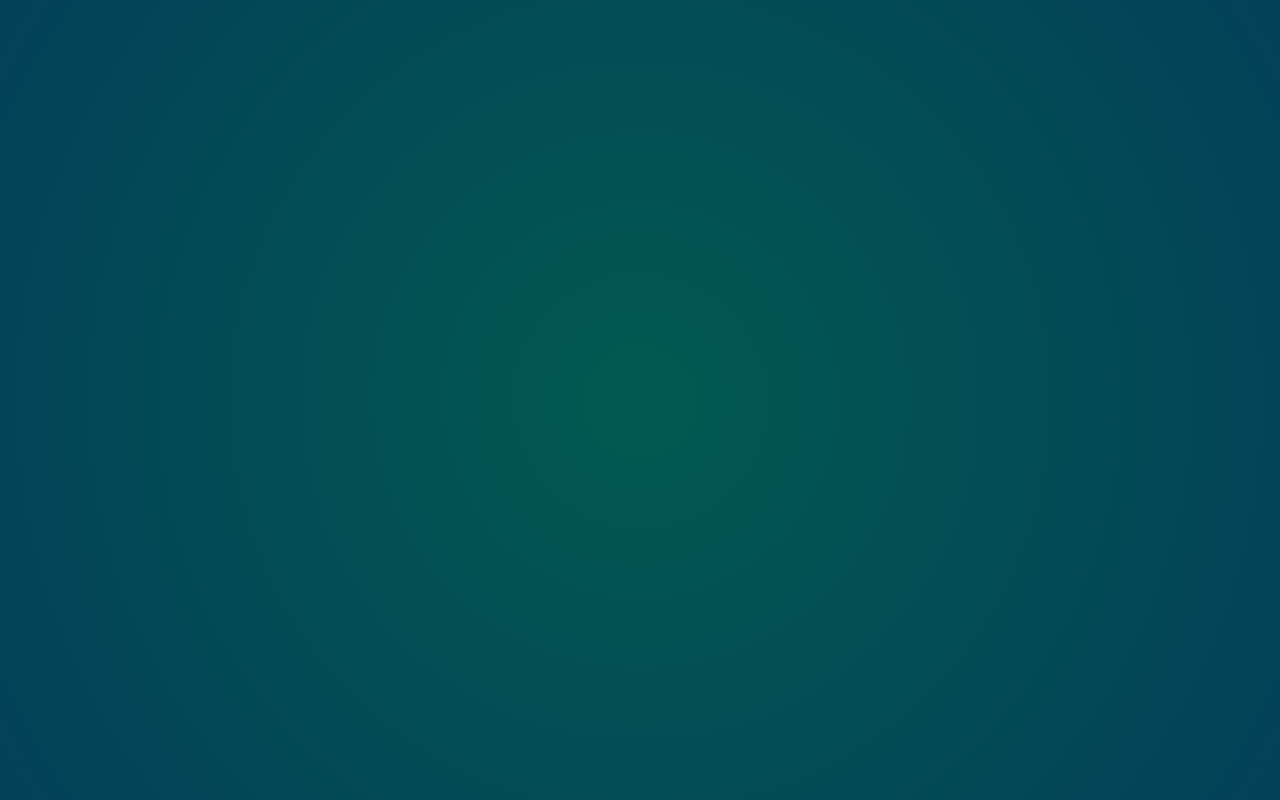
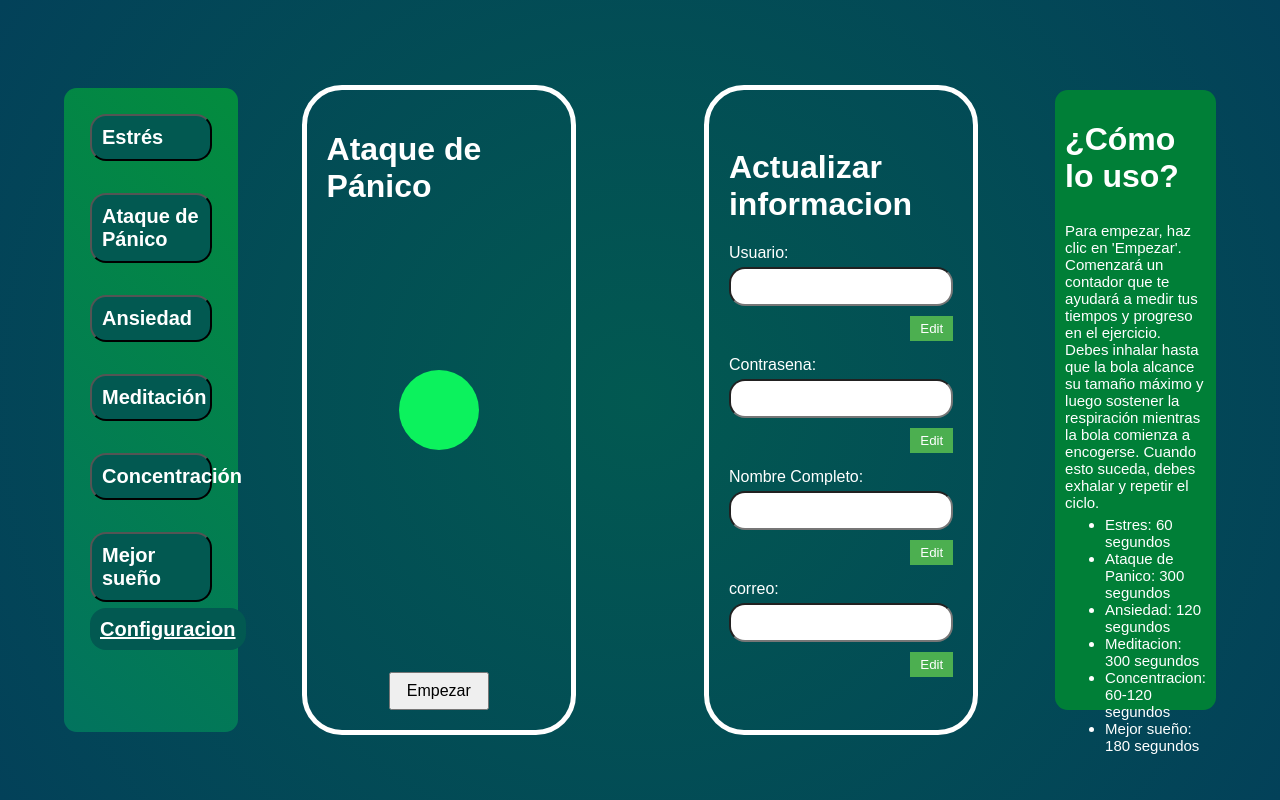
Before and after one commit to joanmera/breath_game, a React (Vite) app in the folder frontend/: page /app/settings in a window 1280 px wide. Before the commit this address had no page. Built offline with nearby package versions, Linux system fonts and the light colour scheme.

Commit message:
creacion de la vista settings

```diff
--- a/frontend/src/App.jsx
+++ b/frontend/src/App.jsx
@@ -1,41 +1,56 @@
-import React, { useState, useEffect } from 'react';
-import './App.css';
-import './views/LateralMenu';
-import './views/GrowingBall.css';
-import LateralMenu from './views/LateralMenu';
+// App.js
+import React, { useState, useEffect } from "react";
+import { Link, Outlet } from "react-router-dom";
+import "./App.css";
+import "./views/GrowingBall.css";
+import LateralMenu from "./views/LateralMenu";
 
 const App = () => {
-  const [selectedItem, setSelectedItem] = useState('Ataque de Pánico');
+  const [selectedItem, setSelectedItem] = useState("Ataque de Pánico");
   const [isGrowing, setIsGrowing] = useState(false);
   const [timer, setTimer] = useState(0);
-  const [ballClass, setBallClass] = useState('ball');
-  const [recomendaciones, setRecomendaciones] = useState('');
-  const [tiempo_estimado, setTexto] = useState('');
+  const [ballClass, setBallClass] = useState("ball");
+  const [recomendaciones, setRecomendaciones] = useState("");
+  const [tiempo_estimado, setTexto] = useState("");
+
+  const [ShowHideBall, setHideBall] = useState(true);
 
   const handleSelect = (item) => {
     setSelectedItem(item);
 
-    if (item === 'Estrés') {
-      setRecomendaciones('Reducir el estrés puede ayudar a prevenir problemas de salud mental como la depresión y la ansiedad.');
-      setTexto('Tiempo: 60 segundos');
-    } else if (item === 'Ataque de Pánico') {
-      setRecomendaciones('Practicar técnicas de respiración profunda puede ayudar a calmarte durante un ataque de pánico. Respira lenta y profundamente, enfocándote en inhalar y exhalar de manera controlada.');
-      setTexto('   Tiempo: 300 segundos');
-    } else if (item === 'Ansiedad') {
-      setRecomendaciones('El ejercicio físico regular puede reducir los niveles de ansiedad al liberar endorfinas y mejorar tu estado de ánimo. Encuentra actividades físicas que disfrutes y hazlas parte de tu rutina diaria.');
-      setTexto('   Tiempo: 120 segundos');
-    } else if (item === 'Meditación') {
-      setRecomendaciones('La meditación es conocida por su capacidad para reducir los niveles de cortisol, la hormona del estrés, en el cuerpo. Beneficios de practicar la meditación.');
-      setTexto('   Tiempo: 300 segundos');
-    } else if (item === 'Concentración') {
-      setRecomendaciones('La concentración es muy útil para mejorar la productividad y la eficiencia en tus tareas diarias. Practicar técnicas de concentración puede ayudarte a mantener el enfoque.');
-      setTexto('   Tiempo:  60 - 120 segundos');
-    } else if (item === 'Mejor sueño') {
-      setRecomendaciones('Dormir bien es esencial para la salud física y mental. Establecer una rutina de sueño regular y crear un ambiente relajante puede mejorar la calidad del sueño.');
-      setTexto('   Tiempo: 180 segundos');
+    if (item === "Estrés") {
+      setRecomendaciones(
+        "Reducir el estrés puede ayudar a prevenir problemas de salud mental como la depresión y la ansiedad."
+      );
+      setTexto("Tiempo: 60 segundos");
+    } else if (item === "Ataque de Pánico") {
+      setRecomendaciones(
+        "Practicar técnicas de respiración profunda puede ayudar a calmarte durante un ataque de pánico. Respira lenta y profundamente, enfocándote en inhalar y exhalar de manera controlada."
+      );
+      setTexto("Tiempo: 300 segundos");
+    } else if (item === "Ansiedad") {
+      setRecomendaciones(
+        "El ejercicio físico regular puede reducir los niveles de ansiedad al liberar endorfinas y mejorar tu estado de ánimo. Encuentra actividades físicas que disfrutes y hazlas parte de tu rutina diaria."
+      );
+      setTexto("Tiempo: 120 segundos");
+    } else if (item === "Meditación") {
+      setRecomendaciones(
+        "La meditación es conocida por su capacidad para reducir los niveles de cortisol, la hormona del estrés, en el cuerpo. Beneficios de practicar la meditación."
+      );
+      setTexto("Tiempo: 300 segundos");
+    } else if (item === "Concentración") {
+      setRecomendaciones(
+        "La concentración es muy útil para mejorar la productividad y la eficiencia en tus tareas diarias. Practicar técnicas de concentración puede ayudarte a mantener el enfoque."
+      );
+      setTexto("Tiempo: 60-120 segundos");
+    } else if (item === "Mejor sueño") {
+      setRecomendaciones(
+        "Dormir bien es esencial para la salud física y mental. Establecer una rutina de sueño regular y crear un ambiente relajante puede mejorar la calidad del sueño."
+      );
+      setTexto("Tiempo: 180 segundos");
     } else {
-      setRecomendaciones('');
-      setTexto('');
+      setRecomendaciones("");
+      setTexto("");
     }
   };
 
@@ -43,13 +58,20 @@ const App = () => {
     setIsGrowing(!isGrowing);
     if (!isGrowing) {
       setTimer(0); // Reinicia el contador cuando se empieza de nuevo
-      setBallClass('ball grow');
+      setBallClass("ball grow");
     } else {
-      setBallClass('ball');
+      setBallClass("ball");
     }
   };
 
-  const menuItems = ['Estres', 'Ataque de Pánico', 'Ansiedad', 'Meditación', 'Concentración', 'Mejor sueño'];
+  const menuItems = [
+    "Estrés",
+    "Ataque de Pánico",
+    "Ansiedad",
+    "Meditación",
+    "Concentración",
+    "Mejor sueño",
+  ];
 
   // Efecto para actualizar el contador cada segundo cuando isGrowing es true
   useEffect(() => {
@@ -67,7 +89,8 @@ const App = () => {
 
   return (
     <div className="app">
-      <LateralMenu items={menuItems} onSelect={handleSelect} />
+      <LateralMenu items={menuItems} onSelect={handleSelect} onConfigClick={() => setHideBall(false)} />
+      {ShowHideBall && (
         <div className="content">
           <h1>{selectedItem}</h1>
           <div className={ballClass}>
@@ -76,12 +99,20 @@ const App = () => {
             </div>
           </div>
           <button className="grow-button" onClick={handleButtonClick}>
-          {isGrowing ? 'Detener' : 'Empezar'}
+            {isGrowing ? "Detener" : "Empezar"}
           </button>
         </div>
+      )}
+      <Outlet />
       <div className="info">
         <h1>¿Cómo lo uso?</h1>
-        <p>Para empezar, haz clic en 'Empezar'. Comenzará un contador que te ayudará a medir tus tiempos y progreso en el ejercicio. Debes inhalar hasta que la bola alcance su tamaño máximo y luego sostener la respiración mientras la bola comienza a encogerse. Cuando esto suceda, debes exhalar y repetir el ciclo.</p>
+        <p>
+          Para empezar, haz clic en 'Empezar'. Comenzará un contador que te
+          ayudará a medir tus tiempos y progreso en el ejercicio. Debes inhalar
+          hasta que la bola alcance su tamaño máximo y luego sostener la
+          respiración mientras la bola comienza a encogerse. Cuando esto suceda,
+          debes exhalar y repetir el ciclo.
+        </p>
         <ul>
           <li>Estres: 60 segundos</li>
           <li>Ataque de Panico: 300 segundos</li>
--- a/frontend/src/main.jsx
+++ b/frontend/src/main.jsx
@@ -5,12 +5,15 @@ import App from './App.jsx';
 import Home from "./views/pages/HomePage.jsx";
 import Login from "./views/pages/Login.jsx";
 import Register from './views/Register.jsx';
+import Settings from './views/Settings.jsx';
 
 ReactDOM.createRoot(document.getElementById('root')).render(
   <Router>
     <Routes>
       <Route path="/" element={<Home />} />
-      <Route path="/app" element={<App />} />
+      <Route path="/app" element={<App />}>
+          <Route path="settings" element={<Settings />} />
+        </Route>
       <Route path="/login" element={<Login />}>
           <Route path="register" element={<Register />} />
         </Route>
--- a/frontend/src/views/LateralMenu.jsx
+++ b/frontend/src/views/LateralMenu.jsx
@@ -1,7 +1,8 @@
 import React from 'react';
 import './LateralMenu.css';
+import { Link } from 'react-router-dom';
 
-const LateralMenu = ({ items, onSelect }) => {
+const LateralMenu = ({ items, onSelect, onConfigClick }) => {
   return (
     <div className="lateral-menu">
       {items.map((item, index) => (
@@ -9,6 +10,11 @@ const LateralMenu = ({ items, onSelect }) => {
           {item}
         </button>
       ))}
+      <div>
+        <Link to="/app/settings" className="menu-button" onClick={onConfigClick}>
+          Configuracion
+        </Link>
+      </div>
     </div>
   );
 };
--- a/frontend/src/views/Register.jsx
+++ b/frontend/src/views/Register.jsx
@@ -79,6 +79,7 @@ const Register = () => {
   return (
     <div className="extend">
       {!registrationSuccess ? (
+        <>
         <form onSubmit={handleSubmit}>
           <div>
             <label htmlFor="fullName">Nombre Completo:</label>
@@ -129,6 +130,8 @@ const Register = () => {
           </div>
           <button type="submit">Registrar</button>
         </form>
+        <Link to="/login" className="button-link">Cancelar</Link>
+        </>
       ) : (
         <div>
           <h2>Registro exitoso</h2>
--- /dev/null
+++ b/frontend/src/views/Settings.css
@@ -0,0 +1,40 @@
+.content {
+    display: flex;
+    flex-direction: column;
+    align-items: center;
+    padding: 20px;
+  }
+
+  .form {
+    width: 100%;
+    max-width: 400px;
+  }
+
+  form {
+    display: flex;
+    flex-direction: column;
+  }
+
+  label {
+    display: flex;
+    flex-direction: column;
+    margin-bottom: 15px;
+  }
+
+  input {
+    width: 100%;
+    padding: 10px;
+    margin-top: 5px;
+    box-sizing: border-box;
+    border-radius: 2vh;
+  }
+
+  .button-settings {
+    align-self: flex-end;
+    margin-top: 10px;
+    padding: 5px 10px;
+    background-color: #4CAF50;
+    color: white;
+    border: none;
+    cursor: pointer;
+  }
--- /dev/null
+++ b/frontend/src/views/Settings.jsx
@@ -0,0 +1,36 @@
+import "../App.css";
+import "./Settings.css"
+
+const Settings = () => {
+  return (
+    <div className="content">
+      <h1>Actualizar informacion</h1>
+      <div className="form">
+        <form>
+          <label>
+            Usuario:
+            <input type="text" />
+            <button class = "button-settings" >Edit</button>
+          </label>
+          <label>
+            Contrasena:
+            <input type="password" />
+            <button class = "button-settings" >Edit</button>
+          </label>
+          <label>
+            Nombre Completo:
+            <input type="text" />
+            <button class = "button-settings" >Edit</button>
+          </label>
+          <label>
+            correo:
+            <input type="text" />
+            <button class = "button-settings" >Edit</button>
+          </label>
+        </form>
+      </div>
+    </div>
+  );
+};
+
+export default Settings;
```
Lines whose indentation alone changed are shown as unchanged.
